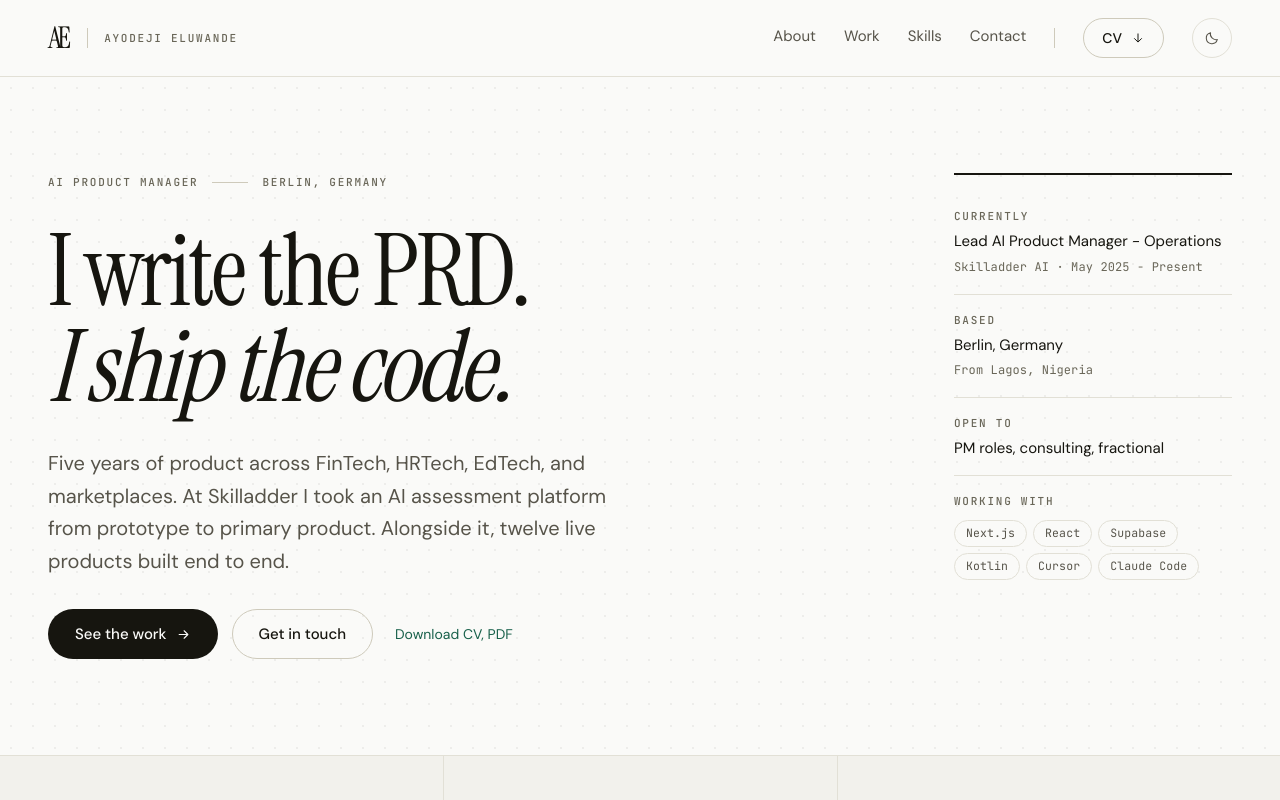
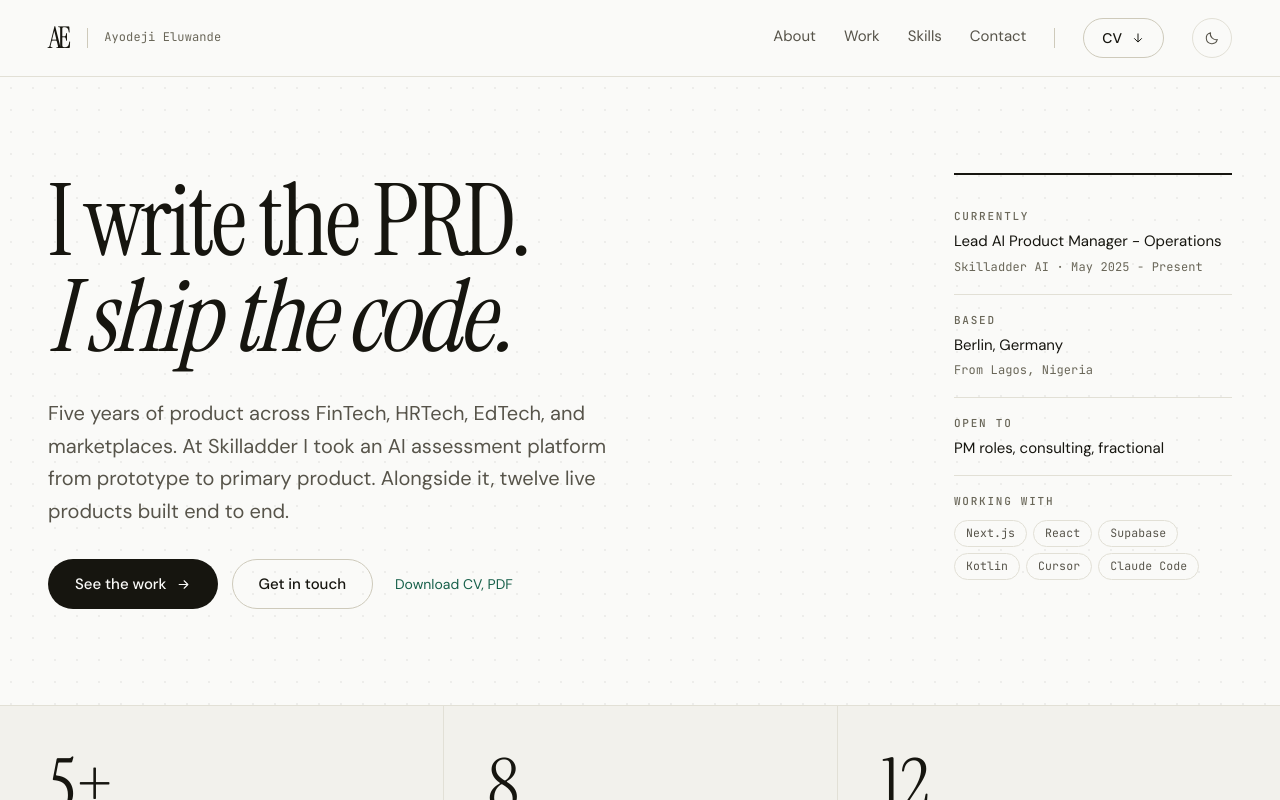
Before and after one commit to IamDejman/portfolio, a Next.js app: page / in a window 1280 px wide. Shown: the top 800 px of the page. Built offline with nearby package versions, Linux system fonts and the light colour scheme.

Commit message:
fix(ui): Drop redundant hero kicker, sentence-case the nav name
The kicker repeated the role and city already shown in the hero
dossier. The header name loses the uppercase label treatment.

```diff
--- a/src/app/page.tsx
+++ b/src/app/page.tsx
@@ -36,11 +36,6 @@ export default function Home() {
       <section className="dots border-b border-line">
         <div className="mx-auto grid max-w-[1280px] grid-cols-1 gap-12 px-5 pt-16 pb-16 md:grid-cols-12 md:gap-6 md:px-12 md:pt-24 md:pb-24">
           <div className="flex flex-col gap-8 md:col-span-8">
-            <div className="flex items-center gap-3.5">
-              <span className="label">AI Product Manager</span>
-              <span className="h-px w-9 bg-line-2" />
-              <span className="label">Berlin, Germany</span>
-            </div>
             <h1 className="font-serif text-5xl leading-[1.0] tracking-[-0.02em] md:text-7xl md:leading-[0.96] lg:text-[100px] lg:tracking-[-0.028em]">
               I write the PRD.
               <br />
--- a/src/components/Navigation.tsx
+++ b/src/components/Navigation.tsx
@@ -66,7 +66,7 @@ export default function Navigation() {
           <div className="flex items-center gap-4">
             <Logo />
             <span className="hidden h-5 w-px bg-line-2 md:block" />
-            <span className="label hidden md:block">{siteConfig.fullName}</span>
+            <span className="meta hidden md:block">{siteConfig.fullName}</span>
           </div>
 
           {/* Desktop nav */}
```
